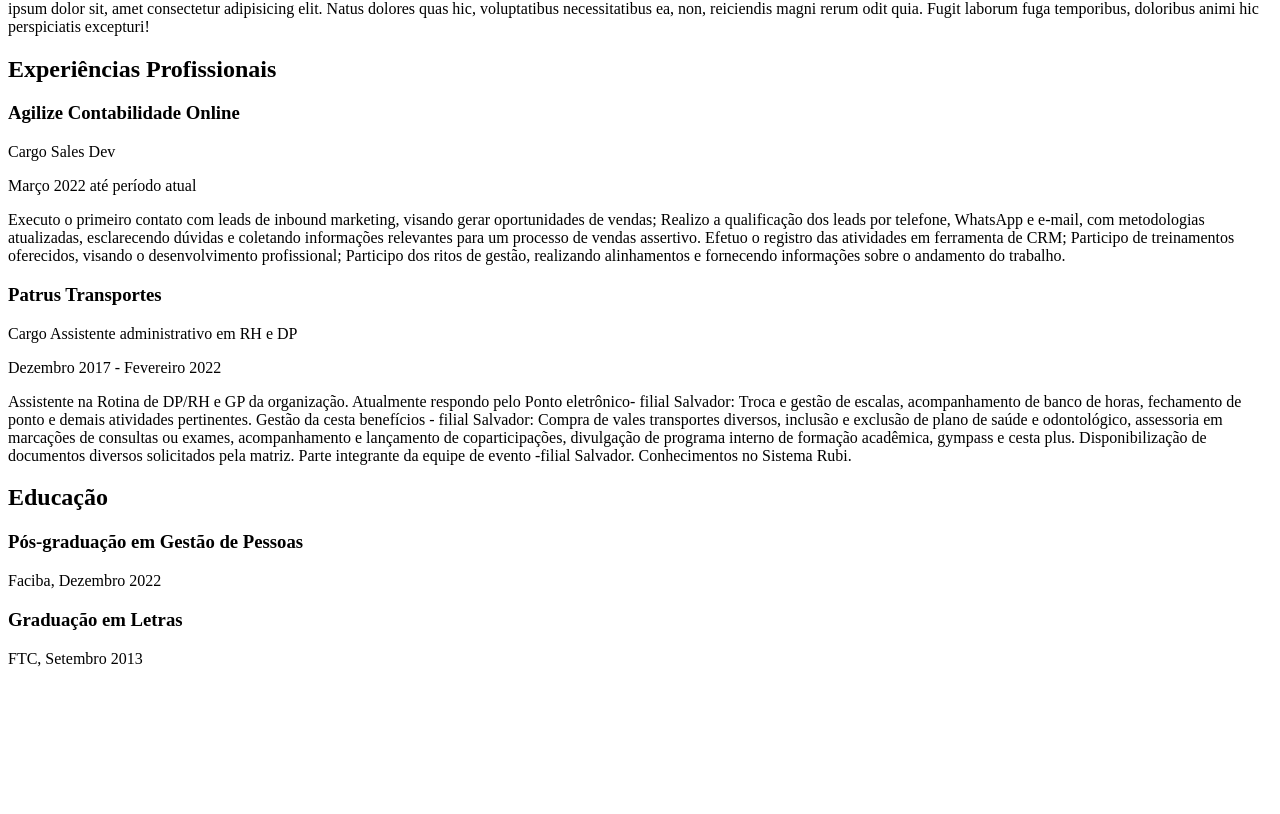
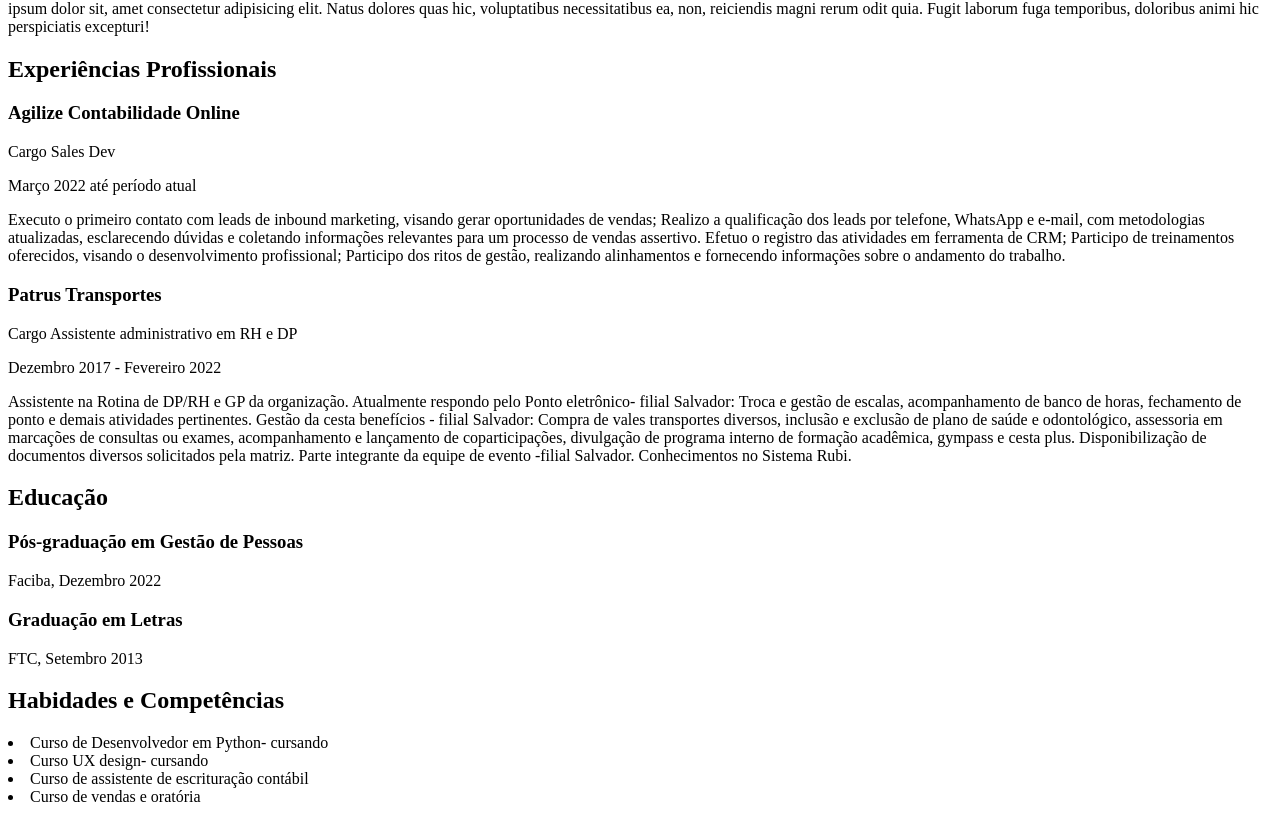
Before and after one commit to alainefsc/Aula2, a plain HTML site: page index.html in a window 1280 px wide. Shown: the part 302-1116 px from the top of the page. Before the commit the page ends 986 px from the top, so only its background shows below. Drawn offline with Linux system fonts and the light colour scheme.

Commit message:
aaddde conteudo

```diff
--- a/index.html
+++ b/index.html
@@ -43,6 +43,10 @@
     <p>Faciba, Dezembro 2022</p>
     <h3> Graduação em Letras</h3>
     <p>FTC, Setembro 2013</p>
-
+<h2> Habidades e Competências</h2>
+<li> Curso de Desenvolvedor em Python- cursando</li>
+<li>Curso UX design- cursando</li>
+<li>Curso de assistente de escrituração contábil</li>
+<li> Curso de vendas e oratória</li>
 </body>
 </html>
```
